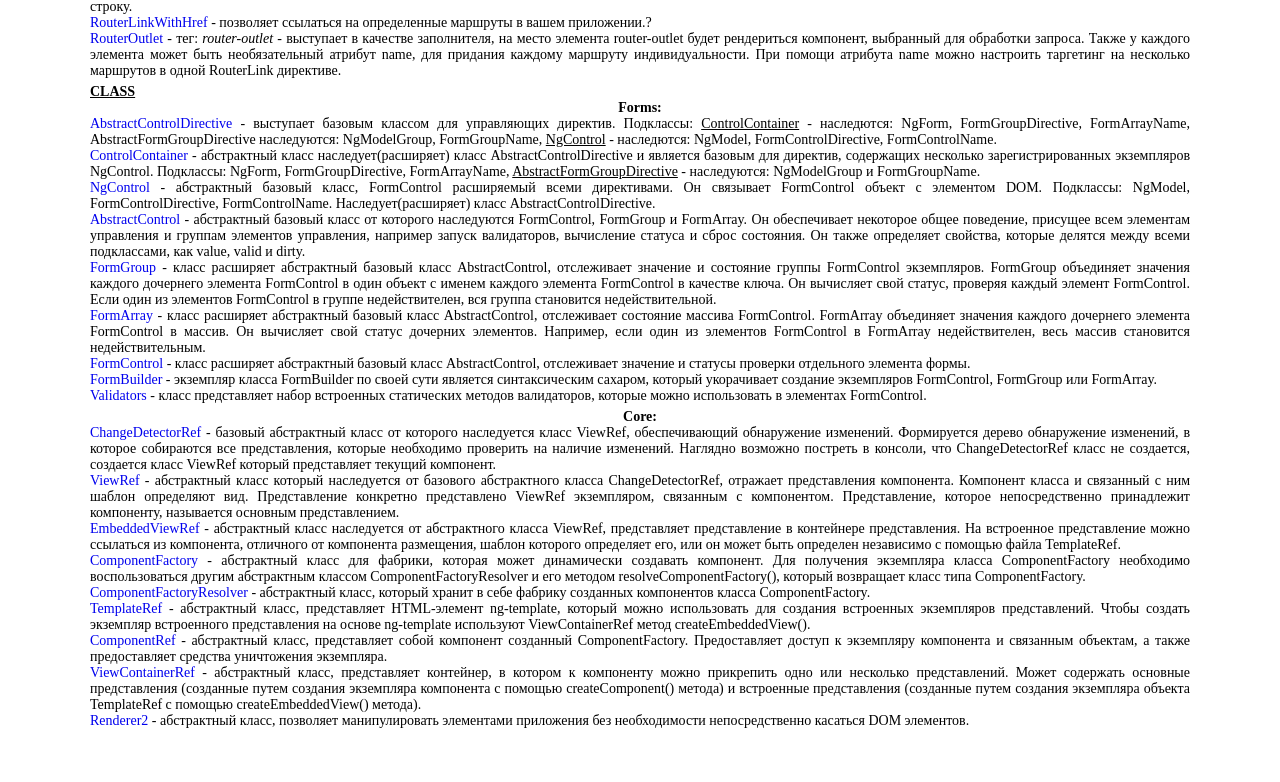
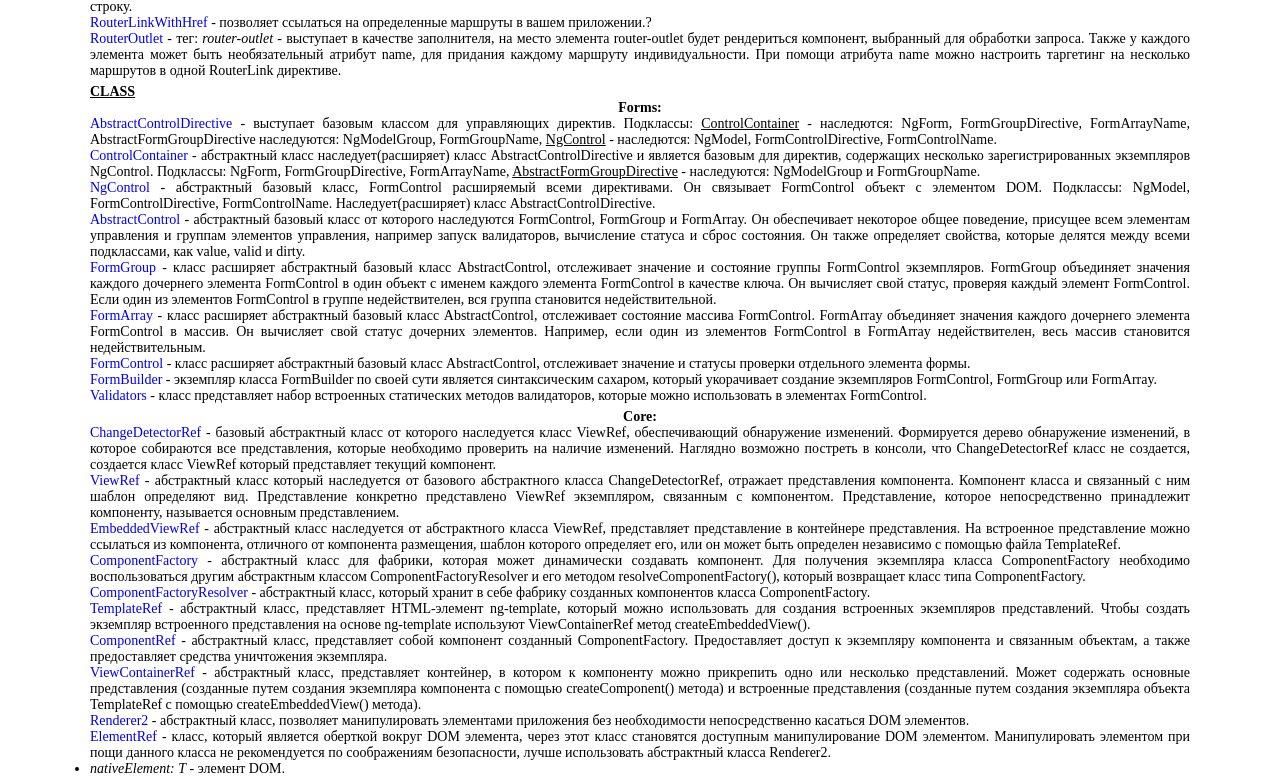
Before and after one commit to ArtemKashirin/API, an Angular app: page / in a window 1280 px wide. Shown: the part 2786-3568 px from the top of the page. Before the commit the page ends 3520 px from the top, so only its background shows below. Built offline with nearby package versions, Linux system fonts and the light colour scheme.

Commit message:
CLASS: ElementRef

```diff
--- a/src/app/app.component.html
+++ b/src/app/app.component.html
@@ -129,6 +129,7 @@
     <app-component-ref></app-component-ref>
     <app-view-container-ref></app-view-container-ref>
     <app-renderer2></app-renderer2>
+    <app-element-ref></app-element-ref>
   </div>
 
 </div>
--- a/src/app/app.module.ts
+++ b/src/app/app.module.ts
@@ -85,6 +85,7 @@ import { TemplateRefComponent } from './class/core/template-ref/template-ref.com
 import { ComponentRefComponent } from './class/core/component-ref/component-ref.component';
 import { ViewContainerRefComponent } from './class/core/view-container-ref/view-container-ref.component';
 import { Renderer2Component } from './class/core/renderer2/renderer2.component';
+import { ElementRefComponent } from './class/core/element-ref/element-ref.component';
 
 
 @NgModule({
@@ -171,6 +172,7 @@ import { Renderer2Component } from './class/core/renderer2/renderer2.component';
     ComponentRefComponent,
     ViewContainerRefComponent,
     Renderer2Component,
+    ElementRefComponent,
   ],
   imports: [
     BrowserModule,
--- /dev/null
+++ b/src/app/class/core/element-ref/element-ref.component.html
@@ -0,0 +1,8 @@
+<p><a [href] = "this.ElementRef">ElementRef</a> - класс, который является оберткой вокруг DOM элемента, через этот класс становятся
+  доступным манипулирование DOM элементом. Манипулировать элементом при пощи данного класса не рекомендуется по соображениям безопасности,
+  лучше использовать абстрактный класса Renderer2.
+</p>
+
+<ul>
+  <li><i>nativeElement: T</i> - элемент DOM.</li>
+</ul>
--- /dev/null
+++ b/src/app/class/core/element-ref/element-ref.component.ts
@@ -0,0 +1,17 @@
+import {Component, OnInit} from '@angular/core';
+
+@Component({
+  selector: 'app-element-ref',
+  templateUrl: './element-ref.component.html',
+  styleUrls: ['./element-ref.component.scss']
+})
+export class ElementRefComponent implements OnInit {
+  public ElementRef: string = 'https://angular.io/api/core/ElementRef';
+
+  constructor() {
+  }
+
+  ngOnInit(): void {
+  }
+
+}
```
Also changed, not shown: src/app/class/core/element-ref/element-ref.component.scss (added).
